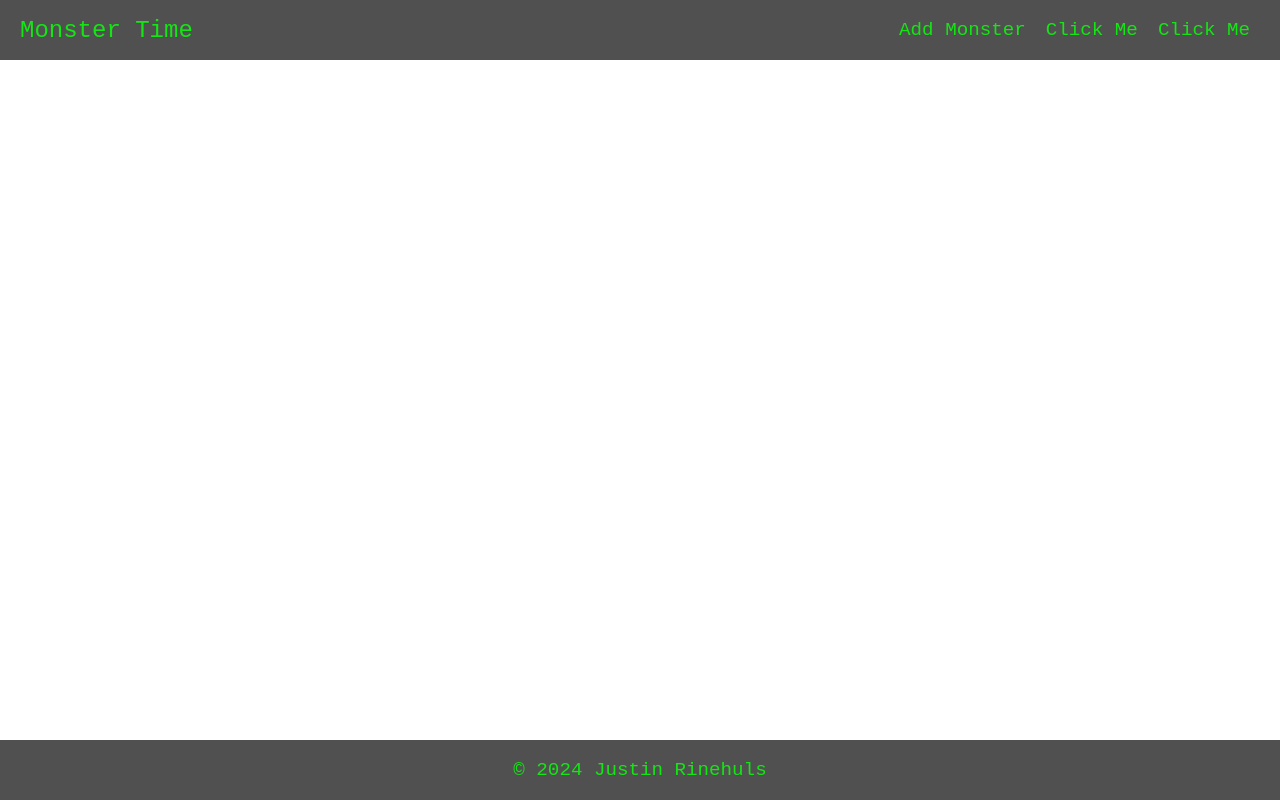
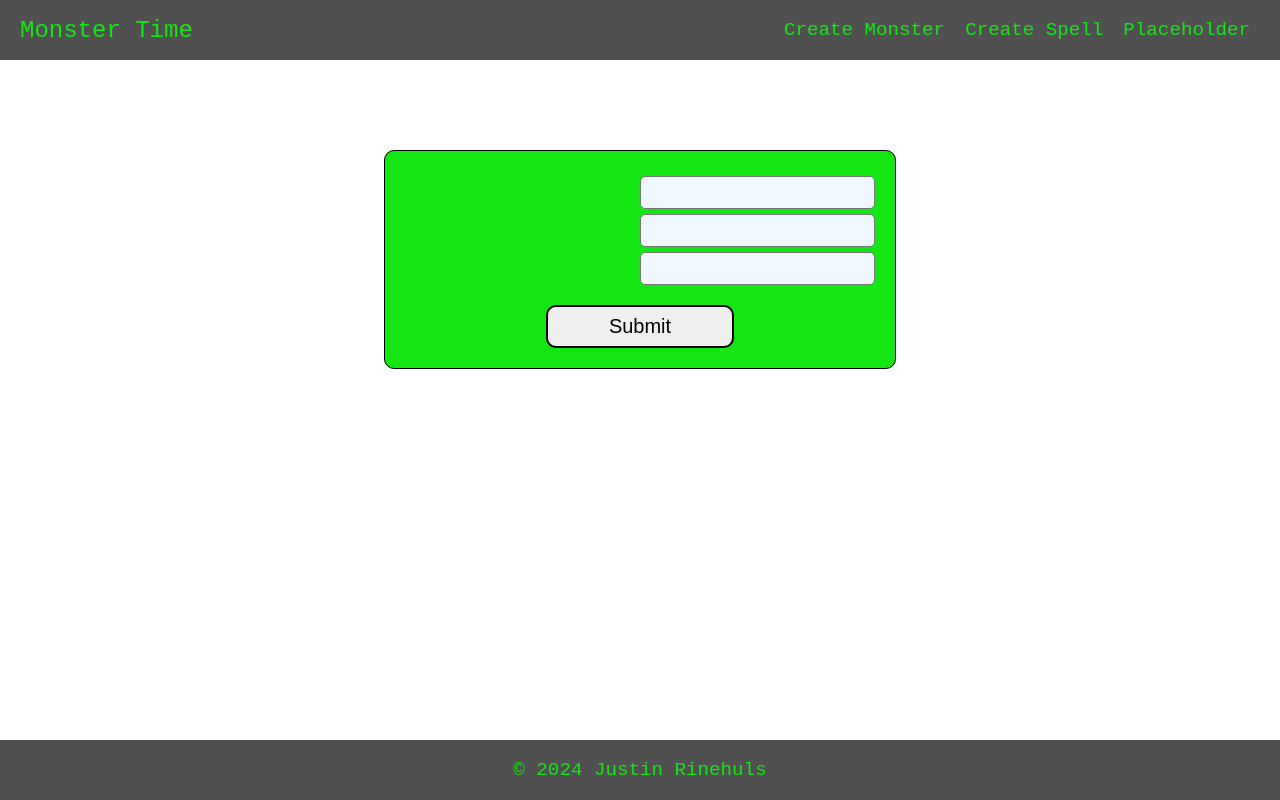
Before and after one commit to jrinehuls/tcg-creator, a React (Vite) app: page /spell/create in a window 1280 px wide. Built offline with nearby package versions, Linux system fonts and the light colour scheme.

Commit message:
Start on spell form

```diff
--- a/src/components/App.jsx
+++ b/src/components/App.jsx
@@ -1,6 +1,7 @@
 import Header from "./header/Header"
-import MonsterForm from "./monster/MonsterForm"
+import MonsterForm from "./monster_form/MonsterForm"
 import MonsterCards from "./monster_cards/MonsterCards";
+import SpellForm from "./spell_form/SpellForm";
 import Footer from "./footer/Footer"
 import { BrowserRouter, Routes, Route } from "react-router-dom";
 
@@ -14,6 +15,7 @@ function App() {
           <Route path="/" element={<MonsterCards />}></Route>
           <Route path="/monster/create" element={<MonsterForm />}></Route>
           <Route path="/monster/:id" element={<MonsterForm />}></Route>
+          <Route path="/spell/create" element={<SpellForm />}></Route>
         </Routes>
         <Footer />
       </BrowserRouter>
--- a/src/components/header/Header.jsx
+++ b/src/components/header/Header.jsx
@@ -8,9 +8,9 @@ function Header() {
                 <nav className={styles.navbar}>
                     <span>Monster Time</span>
                     <div className={styles.linkContainer}>
-                        <a href="/monster/create">Add Monster</a>
-                        <a href="/">Click Me</a>
-                        <a href="/">Click Me</a>
+                        <a href="/monster/create">Create Monster</a>
+                        <a href="/spell/create">Create Spell</a>
+                        <a href="/">Placeholder</a>
                     </div>
                 </nav>
             </header>
--- /dev/null
+++ b/src/components/spell_form/SpellForm.jsx
@@ -0,0 +1,38 @@
+import { useState } from "react";
+import styles from "./SpellForm.module.css";
+
+
+function SpellForm() {
+    return(
+        <div className={styles.container}>
+            <h1></h1>
+            <div className={styles.formContainer}>
+                <form>
+                    <div className={styles.inputContainer}>
+                        <label className={styles.inputLabel}></label>
+                        <div className={styles.inputArea}>
+                            <input className={styles.inputText}></input>
+                        </div>
+                    </div>
+                    <div className={styles.inputContainer}>
+                        <label className={styles.inputLabel}></label>
+                        <div className={styles.inputArea}>
+                            <input className={styles.inputText}></input>
+                        </div>
+                    </div>
+                    <div className={styles.inputContainer}>
+                        <label className={styles.inputLabel}></label>
+                        <div className={styles.inputArea}>
+                            <input className={styles.inputText}></input>
+                        </div>
+                    </div>
+                    <div className={styles.buttonContainer}>
+                        <button className={styles.submitButton} type="button" >Submit</button >
+                    </div>
+                </form>
+            </div>
+        </div>
+    );
+}
+
+export default SpellForm;
--- /dev/null
+++ b/src/components/spell_form/SpellForm.module.css
@@ -0,0 +1,61 @@
+
+.container {
+    margin: 150px auto 200px auto;
+    width: 40%;
+    min-width: 500px;
+}
+
+.container > h1 {
+    text-align: center;
+    color: rgb(20, 230, 20);
+    margin-top: 0px;
+}
+
+.formContainer {
+    border: 1px solid black;
+    border-radius: 10px;
+    padding: 20px;
+    background-color: rgb(20, 230, 20);
+}
+
+.inputContainer {
+    display: flex;
+    justify-content: space-between;
+    margin: 5px 0px;
+}
+
+.inputLabel {
+    text-align: left;
+    width: 40%;
+    font-size: 20px;
+    font-weight: 800;
+}
+
+.inputArea {
+    display: flex;
+    flex-direction: column;
+    width: 50%;
+}
+
+.inputText {
+    padding: 4px 10px;
+    font-size: 20px;
+    border: 1px solid rgb(118, 118, 118);
+    border-radius: 5px;
+    background-color: aliceblue;
+}
+
+.buttonContainer {
+    display: flex;
+    justify-content: center;
+    align-items: center;
+    margin-top: 20px;
+}
+
+.submitButton {
+    font-size: 20px;
+    width: 40%;
+    border: 2px solid black;
+    border-radius: 10px;
+    padding: 8px 0px;
+}
```
Also changed, not shown: src/components/monster_form/FormText.jsx (renamed from src/components/monster/FormText.jsx), src/components/monster_form/FormText.module.css (renamed from src/components/monster/FormText.module.css), src/components/monster_form/MonsterForm.jsx (renamed from src/components/monster/MonsterForm.jsx), src/components/monster_form/MonsterForm.module.css (renamed from src/components/monster/MonsterForm.module.css).
